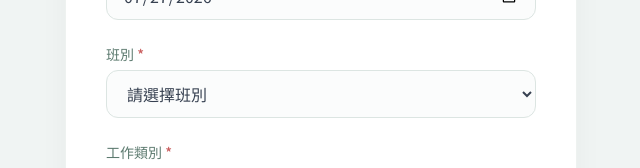
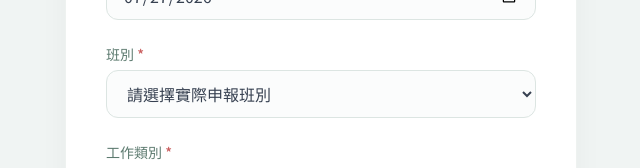
Before and after one commit to tisa1008/KPI-Register, a plain HTML site: page index.html in a window 1280 px wide. Shown: the part 409-577 px from the top of the page, without its empty margins (319-959 px from the left). Drawn offline with nearby package versions, Linux system fonts and the light colour scheme; no server answers.

Commit message:
Update index.html

```diff
--- a/index.html
+++ b/index.html
@@ -99,12 +99,12 @@
             <div>
                 <label class="block text-sm font-medium theme-text-sub mb-1.5">班別 <span class="text-[#c95d5d]">*</span></label>
                 <select id="workShift" name="workShift" required class="w-full border theme-input-border rounded-xl px-4 py-2.5 outline-none theme-ring theme-input-bg transition-colors text-gray-700">
-                    <option value="" disabled selected>請選擇班別</option>
+                    <option value="" disabled selected>請選擇實際申報班別</option>
                     <option value="AM">AM</option>
                     <option value="PM">PM</option>
                     <option value="17-21">17-21</option>
                     <option value="8-21">8-21</option>
-                    <option value="B.D">B.D</option>
+                    <option value="B.D">B班或D班</option>
                     <option value="G">G</option>
                     <option value="10-12">10-12</option>
                     <option value="10-17">10-17</option>
```
